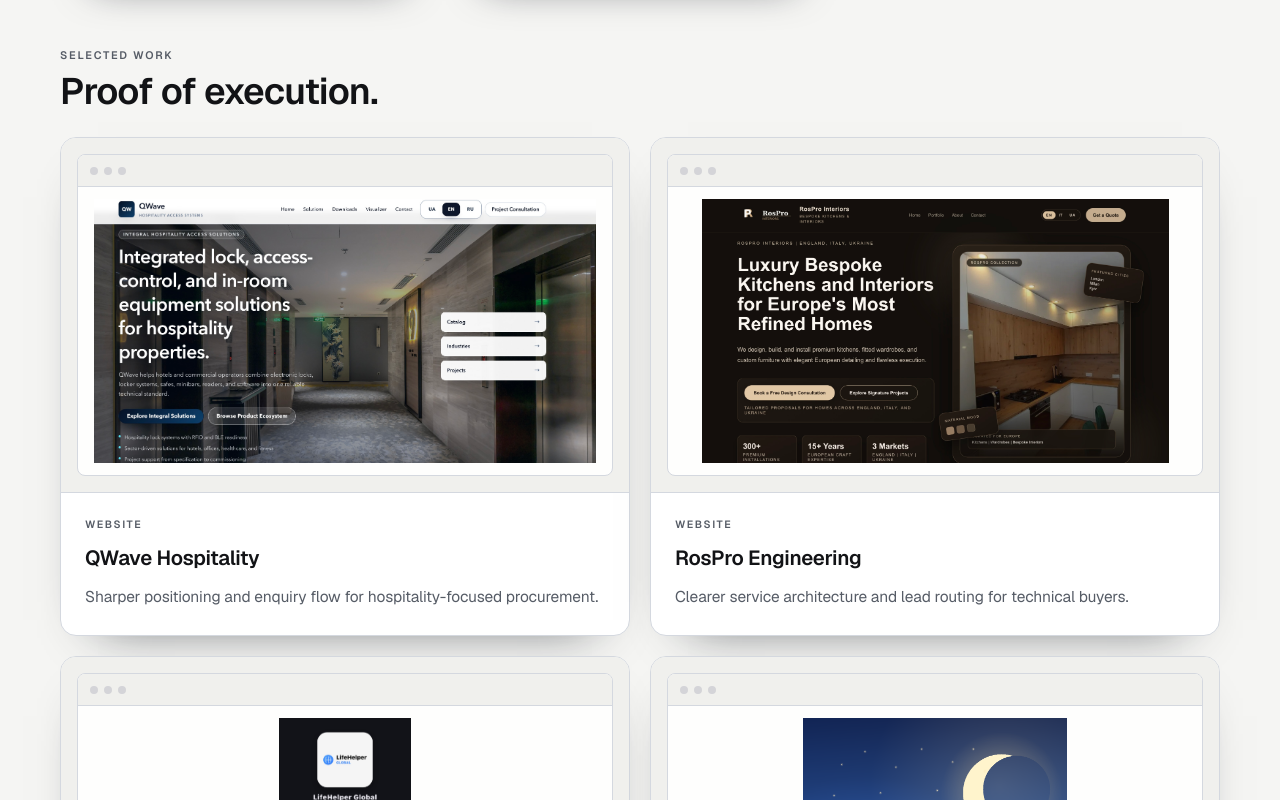
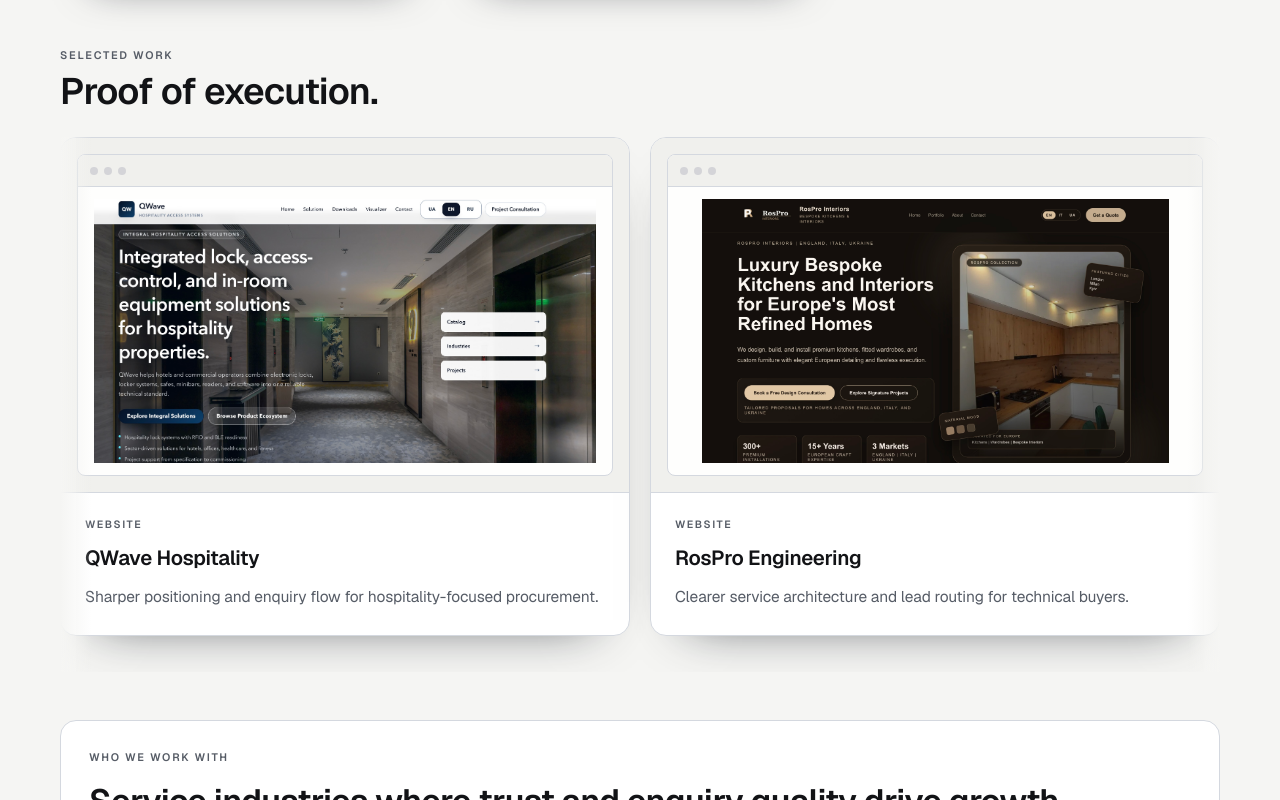
Before and after one commit to Upiter-p/aurevio-website, a Next.js app: page / in a window 1280 px wide. Shown: the part 1500-2300 px from the top of the page. Built offline with nearby package versions, Linux system fonts and the light colour scheme.

Commit message:
Add app projects and expand services section

```diff
--- a/src/components/home/homepage.tsx
+++ b/src/components/home/homepage.tsx
@@ -339,10 +339,17 @@
             </h2>
           </header>
 
-          <div className="grid gap-5 lg:grid-cols-2">
-            {copy.work.items.map((work) => (
-              <WorkCard key={work.title} work={work} imageAltSuffix={copy.work.imageAltSuffix} />
-            ))}
+          <div className="relative">
+            <div className="pointer-events-none absolute inset-y-0 left-0 z-10 hidden w-8 bg-gradient-to-r from-[var(--bg-main)] to-transparent lg:block" />
+            <div className="pointer-events-none absolute inset-y-0 right-0 z-10 hidden w-8 bg-gradient-to-l from-[var(--bg-main)] to-transparent lg:block" />
+
+            <div className="flex touch-pan-x snap-x snap-mandatory gap-5 overflow-x-auto scroll-smooth pb-2 [scrollbar-width:none] [&::-webkit-scrollbar]:hidden">
+              {copy.work.items.map((work) => (
+                <div key={work.title} className="min-w-0 shrink-0 basis-full snap-start lg:basis-[calc(50%-0.625rem)]">
+                  <WorkCard work={work} imageAltSuffix={copy.work.imageAltSuffix} />
+                </div>
+              ))}
+            </div>
           </div>
         </section>
 
```
